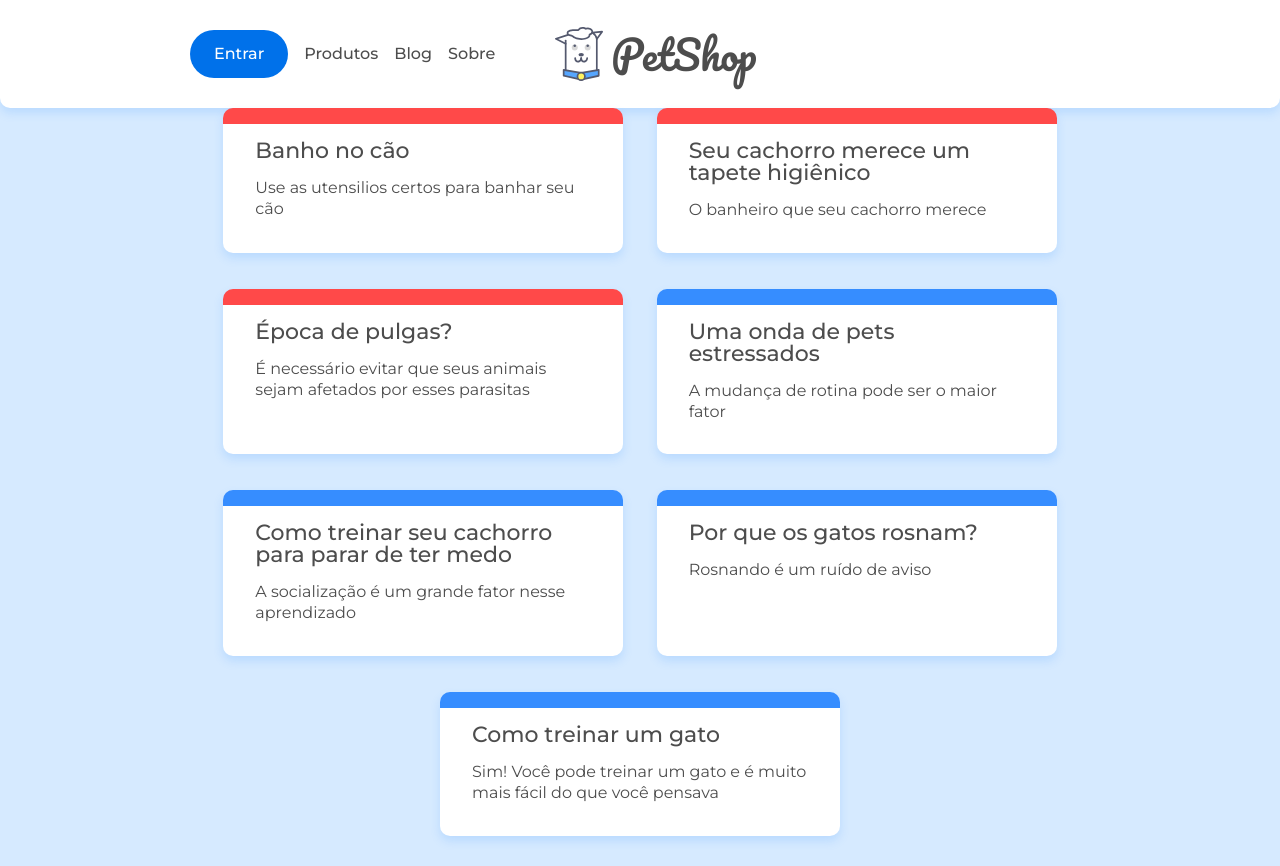
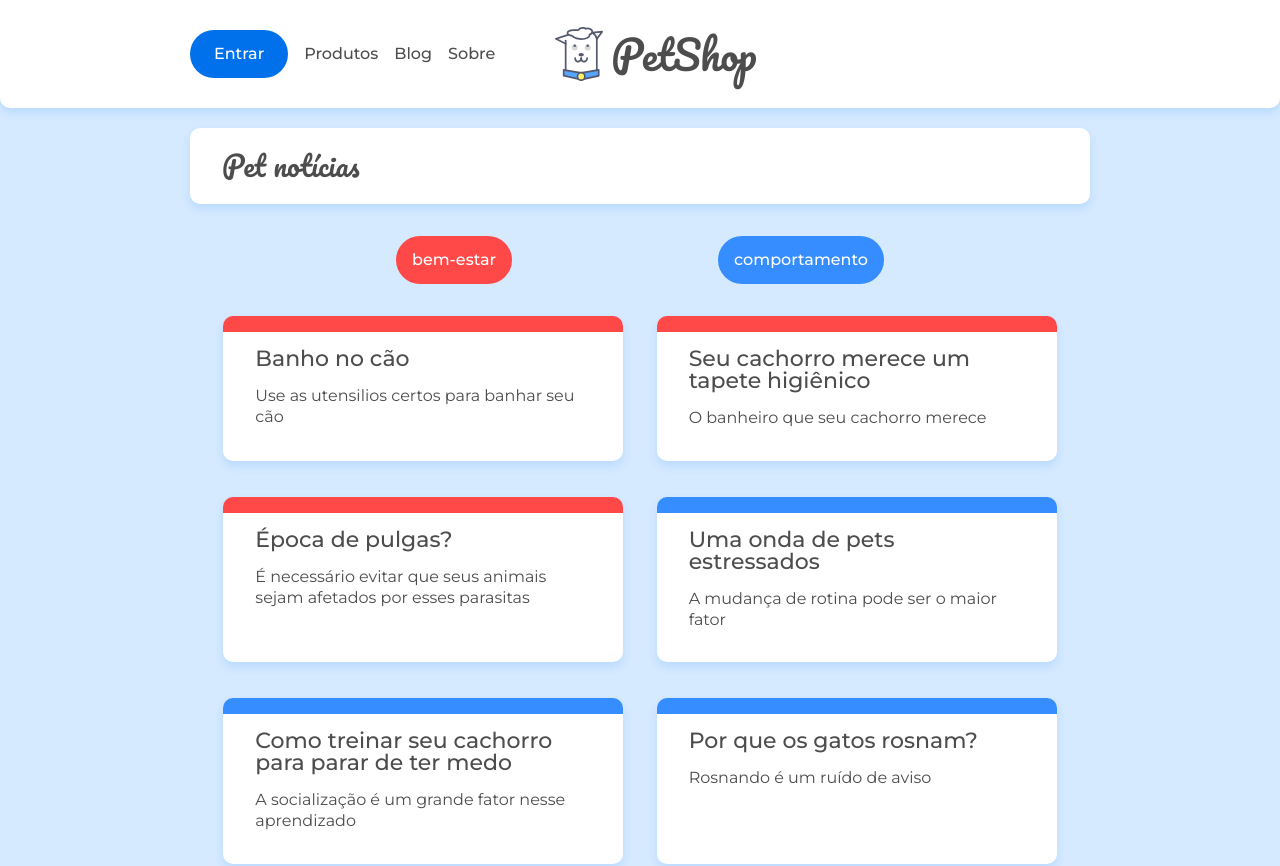
Before and after one commit to GhaSilva/PetShop, a React (Create React App) app: page / in a window 1280 px wide. Shown: the top 866 px of the page. Built offline with nearby package versions, Linux system fonts and the light colour scheme; data requests are answered from the project's data file.

Commit message:
Criando Categoria

```diff
--- /dev/null
+++ b/src/components/ListaCategorias.jsx
@@ -0,0 +1,29 @@
+import React from "react";
+import { useEffect } from "react";
+import { useState } from "react/cjs/react.development";
+import { busca } from "../api/api";
+import "../assets/css/blog.css";
+import { Link } from "react-router-dom";
+
+
+const ListaCategorias = () => {
+  const [categorias, setCategorias] = useState([]);
+  useEffect(() => {
+    busca(`/categorias`, setCategorias);
+  }, []);
+  return (
+    <ul className="lista-categorias container flex">
+      {categorias.map((categoria) => (
+        <Link to={`categoria/${categoria.id}`}>
+          <li
+            className={`lista-categorias__categoria lista-categorias__categoria--${categoria.id}`}
+          >
+            {categoria.nome}
+          </li>
+        </Link>
+      ))}
+    </ul>
+  );
+};
+
+export default ListaCategorias;
--- a/src/paginas/Home.jsx
+++ b/src/paginas/Home.jsx
@@ -1,13 +1,16 @@
 import React from "react";
+import ListaCategorias from "../components/ListaCategorias";
 import ListaPost from "../components/ListaPost";
 
 const Home = () => {
   return (
     <main>
-      <ListaPost url={'/posts'} />
+
       <div className="container">
         <h2 className="titulo-pagina">Pet notícias</h2>
       </div>
+      <ListaCategorias/>
+      <ListaPost url={'/posts'} />
     </main>
   );
 };
```
Also changed, not shown: 1 other file (tests, documents, lock files or other folders).
